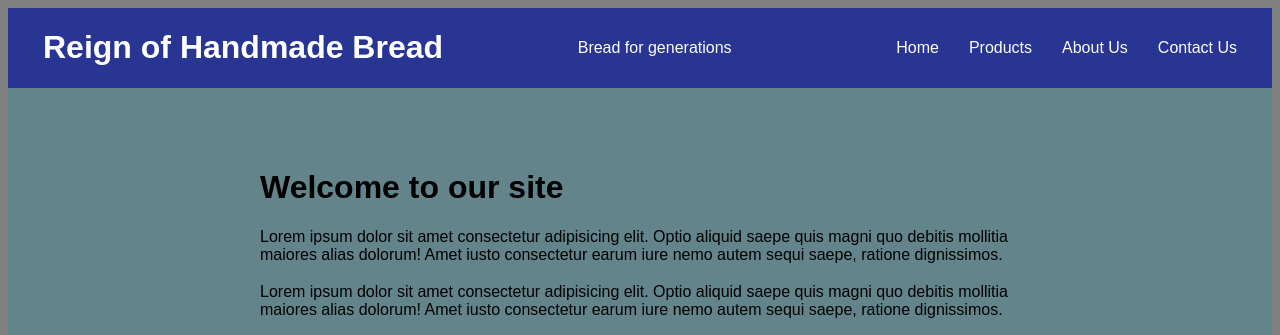
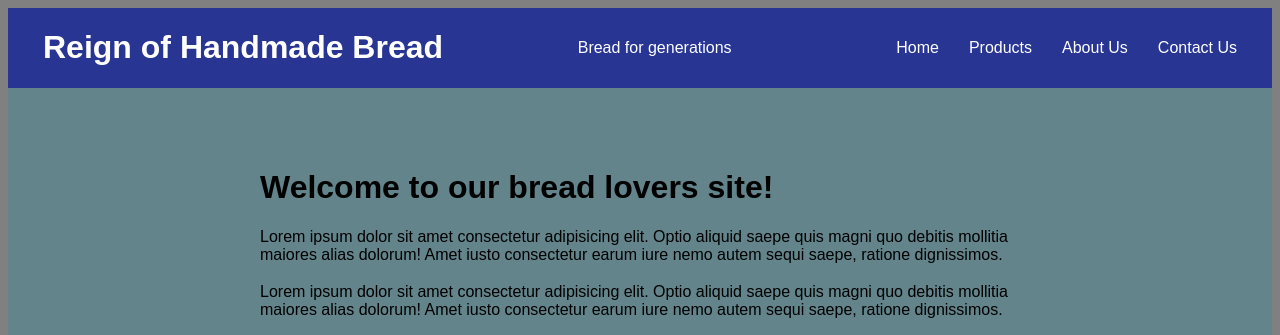
Before and after one commit to samtsvil/my-example-site, a plain HTML site: page index.html in a window 1280 px wide. Shown: the top 335 px of the page. Drawn offline with Linux system fonts and the light colour scheme; a web font is replaced by a local one.

Commit message:
changed headline

```diff
--- a/index.html
+++ b/index.html
@@ -23,7 +23,7 @@
 
         <div class="main-content-area">
         <div class="main-area">
-            <h1>Welcome to our site </h1>
+            <h1>Welcome to our bread lovers site! </h1>
             <p>
             <div>Lorem ipsum dolor sit amet consectetur adipisicing elit. Optio aliquid saepe quis magni quo debitis mollitia maiores alias dolorum!
                 Amet iusto consectetur earum iure nemo autem sequi saepe, ratione dignissimos.
```
